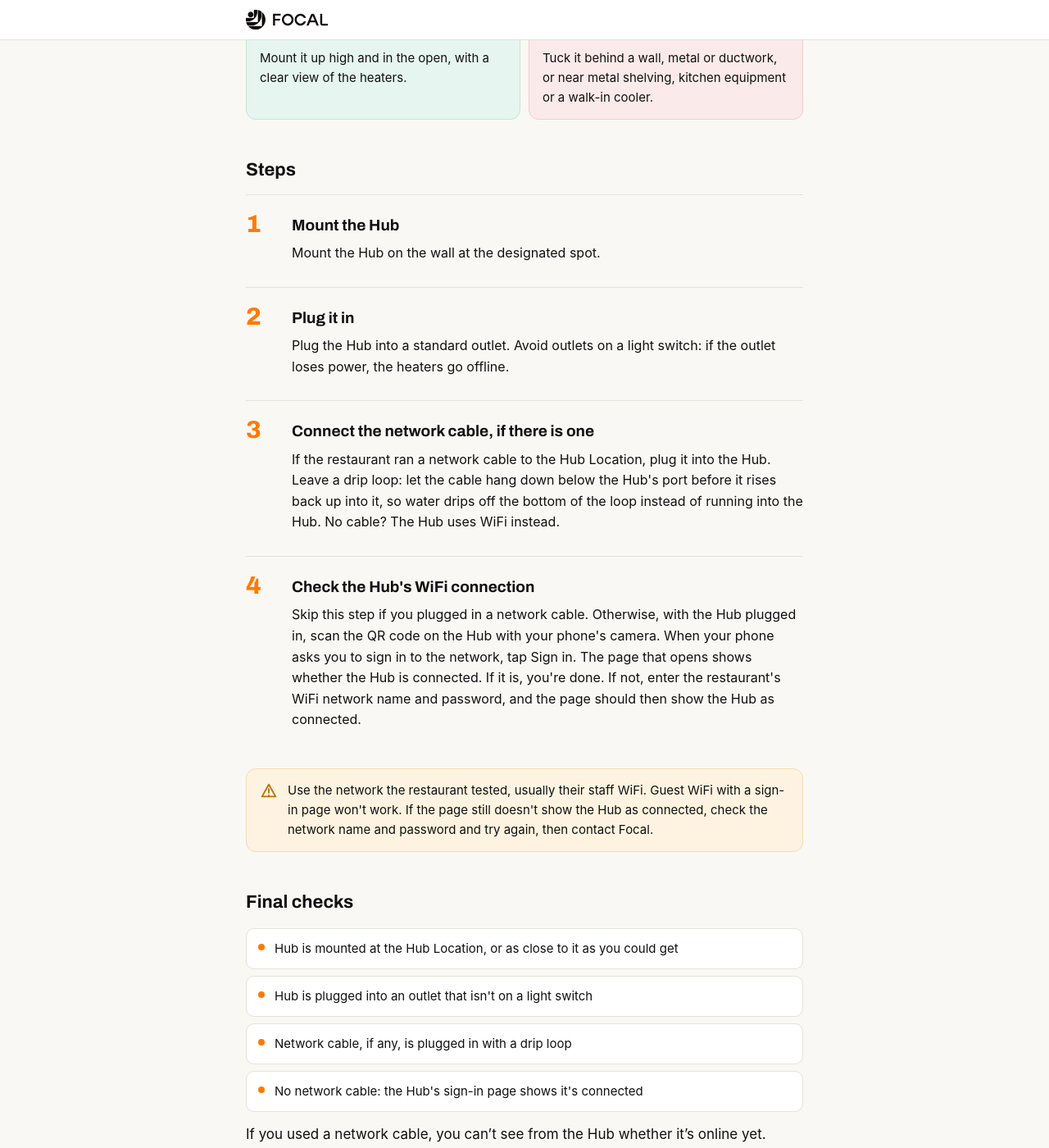
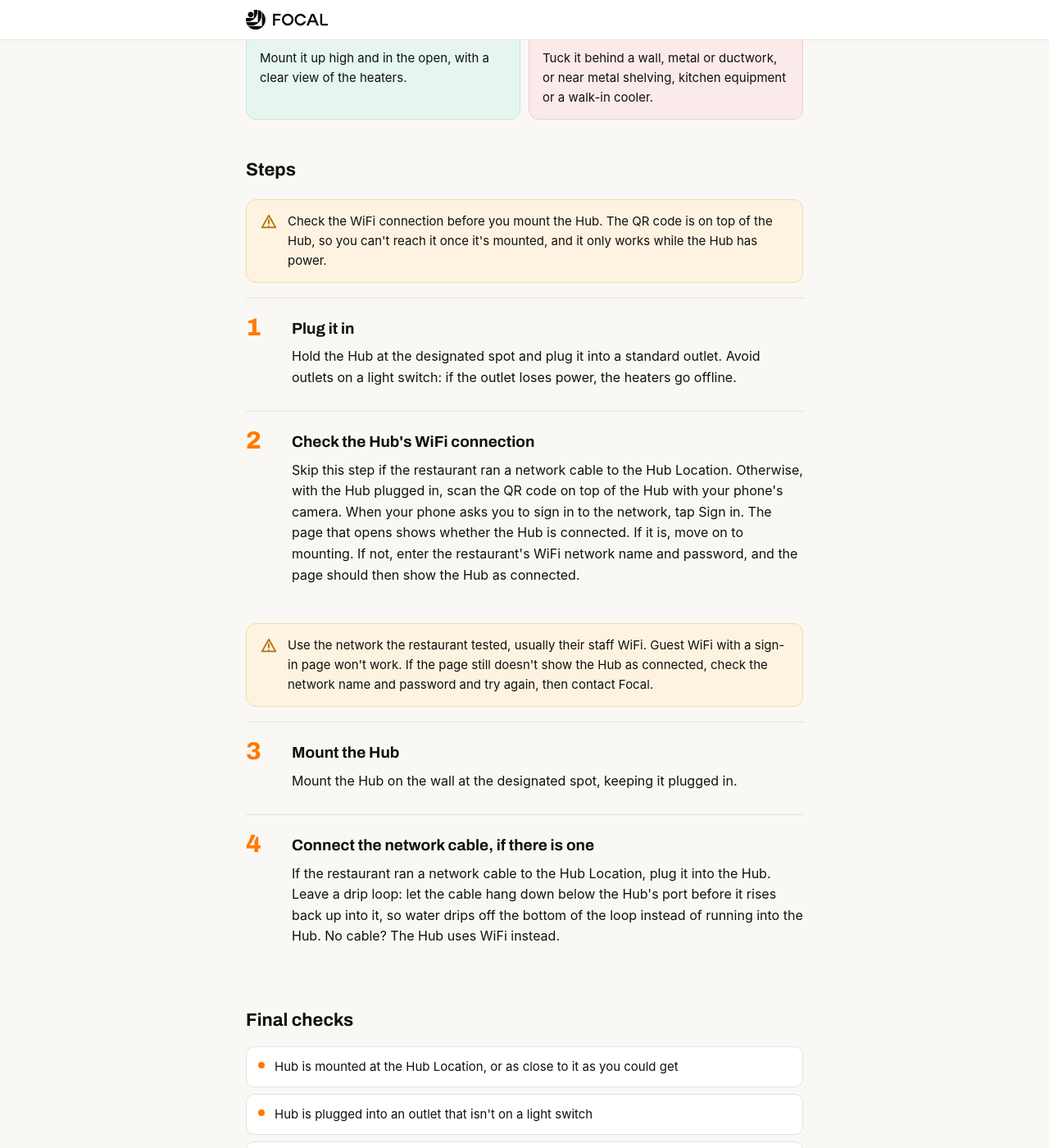
Before and after one commit to BeamT/external-docs, a Jekyll site: the page built from _guides/install-hub.md, in a window 1280 px wide and 1400 px high, scrolled down 1328 px. Shown: the whole window at 82% size. Built offline with Jekyll 4.4.1, drawn with Linux system fonts in a browser that asks for light colours; some web fonts are replaced; some of the changed text lies outside the part shown.

Commit message:
Reorder Install Hub steps so WiFi is checked before mounting
- The QR code is on top of the Hub and only works while powered, so it
  can't be reached once the Hub is on the wall. Steps now run plug in,
  check WiFi, mount, then connect the network cable.
- Add a warning up front explaining why WiFi is checked before mounting.
- Add "About 30 minutes" to the Register and Assign Heaters requirements.
- Bump Install Hub to 2.4 and Register and Assign Heaters to 1.5.

```diff
--- a/_guides/install-hub.md
+++ b/_guides/install-hub.md
@@ -43,15 +43,17 @@ The Hub talks wirelessly to the heaters and, unless there's a network cable, to
 
 ## Steps
 
-{% include step.html number="1" title="Mount the Hub" body="Mount the Hub on the wall at the designated spot." %}
+{% include warn.html text="Check the WiFi connection before you mount the Hub. The QR code is on top of the Hub, so you can't reach it once it's mounted, and it only works while the Hub has power." %}
 
-{% include step.html number="2" title="Plug it in" body="Plug the Hub into a standard outlet. Avoid outlets on a light switch: if the outlet loses power, the heaters go offline." %}
+{% include step.html number="1" title="Plug it in" body="Hold the Hub at the designated spot and plug it into a standard outlet. Avoid outlets on a light switch: if the outlet loses power, the heaters go offline." %}
 
-{% include step.html number="3" title="Connect the network cable, if there is one" body="If the restaurant ran a network cable to the Hub Location, plug it into the Hub. Leave a drip loop: let the cable hang down below the Hub's port before it rises back up into it, so water drips off the bottom of the loop instead of running into the Hub. No cable? The Hub uses WiFi instead." %}
-
-{% include step.html number="4" title="Check the Hub's WiFi connection" body="Skip this step if you plugged in a network cable. Otherwise, with the Hub plugged in, scan the QR code on the Hub with your phone's camera. When your phone asks you to sign in to the network, tap Sign in. The page that opens shows whether the Hub is connected. If it is, you're done. If not, enter the restaurant's WiFi network name and password, and the page should then show the Hub as connected." %}
+{% include step.html number="2" title="Check the Hub's WiFi connection" body="Skip this step if the restaurant ran a network cable to the Hub Location. Otherwise, with the Hub plugged in, scan the QR code on top of the Hub with your phone's camera. When your phone asks you to sign in to the network, tap Sign in. The page that opens shows whether the Hub is connected. If it is, move on to mounting. If not, enter the restaurant's WiFi network name and password, and the page should then show the Hub as connected." %}
 
 {% include warn.html text="Use the network the restaurant tested, usually their staff WiFi. Guest WiFi with a sign-in page won't work. If the page still doesn't show the Hub as connected, check the network name and password and try again, then contact Focal." %}
+
+{% include step.html number="3" title="Mount the Hub" body="Mount the Hub on the wall at the designated spot, keeping it plugged in." %}
+
+{% include step.html number="4" title="Connect the network cable, if there is one" body="If the restaurant ran a network cable to the Hub Location, plug it into the Hub. Leave a drip loop: let the cable hang down below the Hub's port before it rises back up into it, so water drips off the bottom of the loop instead of running into the Hub. No cable? The Hub uses WiFi instead." %}
 
 ## Final checks
 
```
Also changed, not shown: other parts of _guides/install-hub.md (+3 -3 lines), _guides/register-assign-heaters.md (+3 -2 lines).
